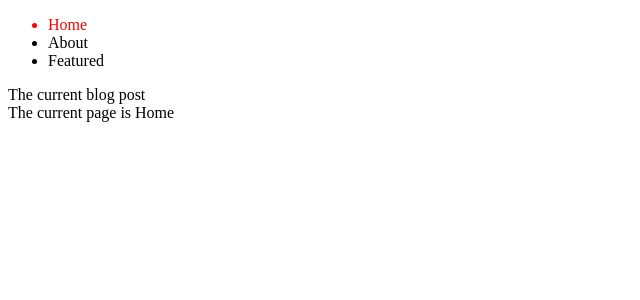
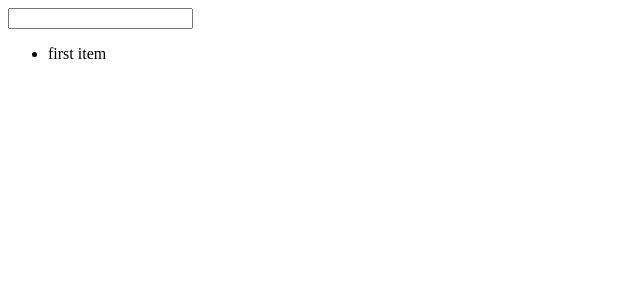
Before and after one commit to Unosquare-CoE-JavaScript/alexis-delgado, a React (Create React App) app in the folder react_state_management/: page / in a window 1280 px wide. Shown: the top 300 px of the page, without its empty margins (0-640 px from the left). Built offline with nearby package versions, Linux system fonts and the light colour scheme.

Commit message:
External libraries - xState

```diff
--- a/react_state_management/package.json
+++ b/react_state_management/package.json
@@ -6,11 +6,13 @@
     "@testing-library/jest-dom": "^5.11.9",
     "@testing-library/react": "^11.2.5",
     "@testing-library/user-event": "^12.8.3",
+    "@xstate/react": "^1.3.1",
     "react": "^17.0.1",
     "react-dom": "^17.0.1",
     "react-scripts": "4.0.3",
     "recoil": "^0.1.3",
-    "web-vitals": "^1.1.1"
+    "web-vitals": "^1.1.1",
+    "xstate": "^4.17.0"
   },
   "scripts": {
     "start": "react-scripts start",
--- /dev/null
+++ b/react_state_management/src/11-xstate/App.js
@@ -0,0 +1,24 @@
+import React from 'react'
+import { useTodos } from './useTodos'
+
+export const App = () => {
+    let [state, send] = useTodos()
+
+    return (
+        <div>
+            <input
+                type='text'
+                value={state.context.todo}
+                onChange={(e) => send('TODO.TYPING', e.target)}
+                onKeyUp={(e) =>
+                    e.keyCode === 13 ? send('TODOS.ADD', e.target) : null
+                }
+            />
+            <ul>
+                {state.context.todos.map((todo) => (
+                    <li key={todo}>{todo}</li>
+                ))}
+            </ul>
+        </div>
+    )
+}
--- /dev/null
+++ b/react_state_management/src/11-xstate/useTodos.js
@@ -0,0 +1,32 @@
+import { useMachine } from '@xstate/react'
+import { Machine, assign } from 'xstate'
+
+const todosMachine = Machine({
+    id: 'todos',
+    context: {
+        todo: '',
+        todos: ['first item'],
+    },
+    initial: 'initializing',
+    states: {
+        initializing: {
+            actions: {
+                todos: (ctx) => ctx.todos,
+            },
+        },
+    },
+    on: {
+        'TODO.TYPING': {
+            actions: assign({ todo: (ctx, target) => target.value }),
+        },
+        'TODOS.ADD': {
+            actions: assign({
+                todo: '',
+                todos: (ctx, target) => [...ctx.todos, target.value],
+            }),
+            cond: (ctx, target) => target.value.trim().length,
+        },
+    },
+})
+
+export const useTodos = () => useMachine(todosMachine)
--- a/react_state_management/src/index.js
+++ b/react_state_management/src/index.js
@@ -1,5 +1,5 @@
 import React from 'react'
 import ReactDOM from 'react-dom'
-import { AppContainer } from './10-recoil/App'
+import { App } from './11-xstate/App'
 
-ReactDOM.render(<AppContainer />, document.getElementById('root'))
+ReactDOM.render(<App />, document.getElementById('root'))
```
Also changed, not shown: 1 other file (tests, documents, lock files or other folders).
